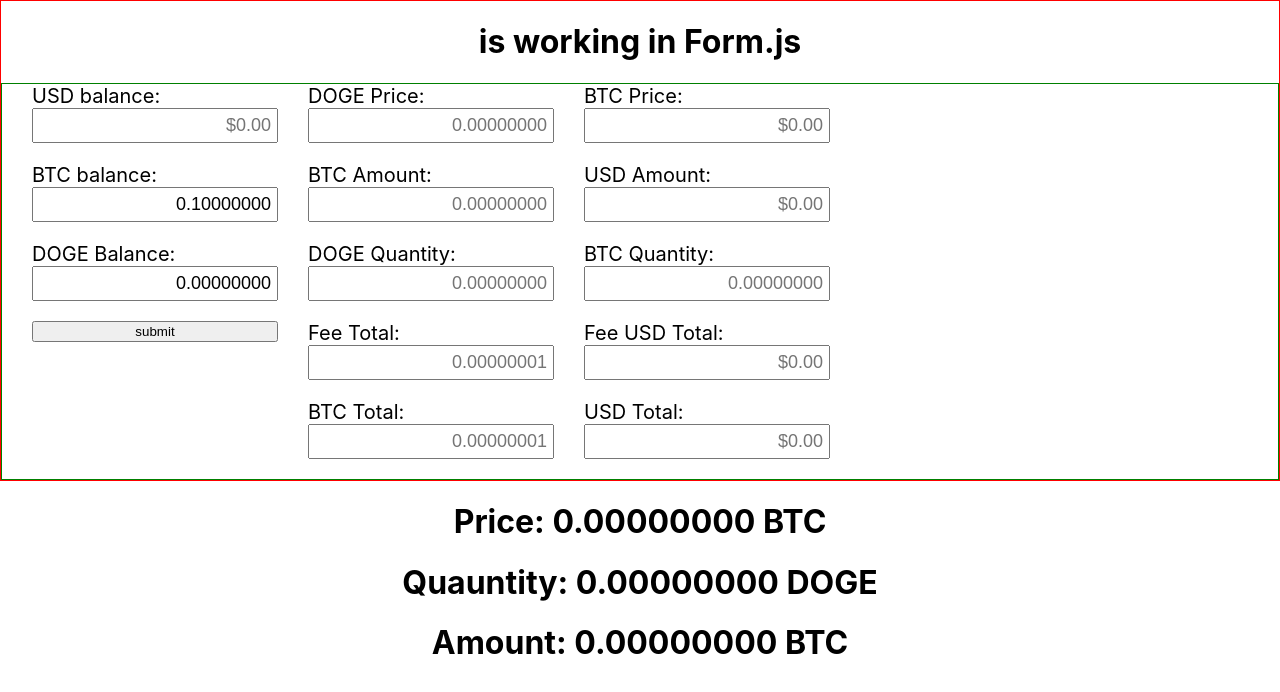
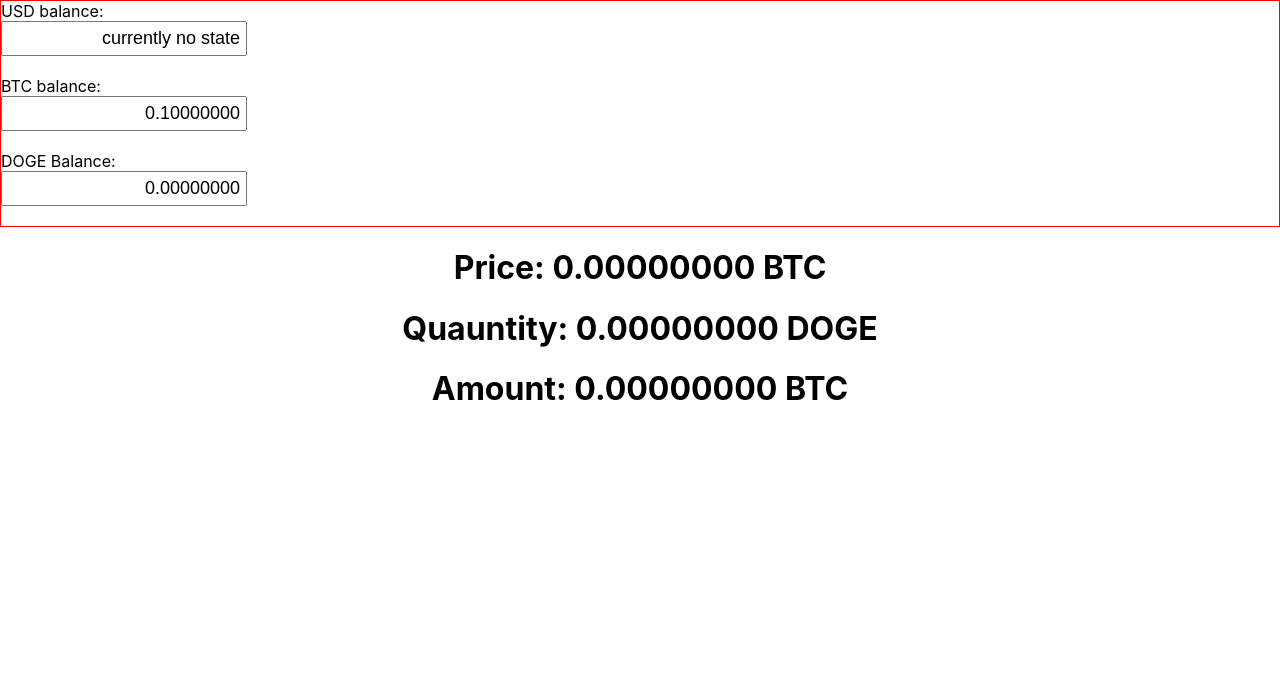
Before and after one commit to nomadic4life/CryptoTrader, a React (Create React App) app in the folder trade-crypto/: page / in a window 1280 px wide. Shown: the top 692 px of the page. Built offline with nearby package versions, Linux system fonts and the light colour scheme.

Commit message:
made some fixes with inputs

```diff
--- a/trade-crypto/src/App.js
+++ b/trade-crypto/src/App.js
@@ -2,7 +2,7 @@ import React, { Component } from 'react';
 import Form from './Components/Form'
 import './App.css';
 import { connect } from 'react-redux';
-import { updateState } from './actions'
+import { updateState, updateInputs } from './actions'
 
 
 class App extends Component {
@@ -18,24 +18,28 @@ class App extends Component {
     total: null,  // btc
   }
 
-  handleOnSubmit = ({price, quantity, amount, balance, qBalance}) => {
+  handleOnSubmit = ({price, quantity, amount, balance, qBalance}, tradeType) => {
     const crypto = [price, quantity, amount];
     console.log(price, quantity, amount)
 
     this.props.updateState({
+      type: tradeType.pair,
       price:  this.toCryptoValue(price),
       quantity: this.toCryptoValue(quantity),
       amount: this.toCryptoValue(amount),
       btcBalance: this.toCryptoValue(balance),
       quantityBalance: this.toCryptoValue(qBalance),
-      // resetPrice: '',
-      // resetQuantity: '',
-      // resetAmount: '',
-      // resetFee: '',
-      // resetTotal: '',
-      // resetBalance: '',
     })
 
+    this.props.updateInputs({
+      price: '',
+      quantity: '',
+      amount: '',
+      fee: '',
+      total: '',
+      balance: '',
+      qBalance: '',
+    })
   }
 
   toCryptoValue = (stringNum) => {
@@ -111,4 +115,7 @@ const mapStatetoProps = state => {
   }
 }
 
-export default connect(mapStatetoProps, {updateState})(App);
+export default connect(mapStatetoProps, {
+  updateState,
+  updateInputs
+})(App);
--- a/trade-crypto/src/Components/Form.js
+++ b/trade-crypto/src/Components/Form.js
@@ -1,12 +1,19 @@
 import React from 'react';
 import styled from 'styled-components';
+import TradeComponent from './TradeComponent';
+import { Route } from 'react-router-dom';
 import { connect } from 'react-redux';
 import { updateInputs } from '../actions'
 
 const FormContent = styled.div`
   border: 1px solid red;
   display: flex;
+  // flex-direction: column;
+
+  .balance {
+    display: flex;
     flex-direction: column;
+  }
 
   form {
     border: 1px solid green;
@@ -36,21 +43,6 @@ const FormContent = styled.div`
 
 class Form extends React.Component {
 
-  state = {
-    btcBalance: '0.10000000',
-    btcNewBalance: '',
-    dogePrice: '',
-    dogeQuantity: '0.00000000',
-    btcAmount: '0.00000000',
-    fee: '',
-    feeRate: 0.002,
-    total: '',
-
-    btcPrice: '',
-    usdAmount: '',
-    btcQuantity: ''
-  }
-
   handleOnChange = e => {
 
     let alpha = 'abcdefghifklmnopqrstuvwxyzABCDEFGHIJKLMNOPQRSTUVWXZY ;"`~!@#%^&*()_+=-[]{}\\|\'/,';
@@ -62,39 +54,26 @@ class Form extends React.Component {
       return Math.round(Number(num) * Math.pow(10,8));
     }
 
-
     let a,b,c;
-    let d = this.props.btcPrice;
     a = cryptoValue(this.props.price) || 0;
     b = cryptoValue(this.props.quantity) || 0;
     c = cryptoValue(this.props.amount) || 0;
-    // e = cryptoValue(this.props.qBalance) || 0;
-    console.log(e.target.value, a)
 
     if(e.target.name === 'price') {
+
       a = cryptoValue(e.target.value);
       c = Math.round(Math.round(a * b) / Math.pow(10,8));
+    } else if(e.target.name === 'quantity') {
 
-    } else if(e.target.name === 'quantity') {
       b = cryptoValue(e.target.value);
       c = Math.round(Math.round(a * b) / Math.pow(10,8));
+    } else if(e.target.name === 'amount') {
 
-    } else if(e.target.name === 'amount') {
       c = cryptoValue(e.target.value);
       b = Math.round(1/a * c * Math.pow(10,8));
-
-    } else if(e.target.name === 'btcPrice'){
-
-      d = e.target.value;
-    } else if(e.target.name === 'usdAmount') {
-
-    } else if(e.target.name === 'btcQuantity') {
-
     }
 
     let total = Math.round(this.props.feeRate * c + c);
-
-    console.log( total, cryptoFormat(this.props.btcBalance - total));
 
     this.props.updateInputs({
       price: cryptoFormat(a),
@@ -106,21 +85,6 @@ class Form extends React.Component {
       qBalance: cryptoFormat(this.props.dogeBalance + b),
       [e.target.name]: e.target.value,
     })
-
-    console.log(this.props.dogeBalance, this.props.qBalance, b, 'cheching balance')
-
-
-    // this.setState({
-    //   dogePrice: cryptoFormat(a),
-    //   dogeQuantity: cryptoFormat(b),
-    //   btcAmount: cryptoFormat(c),
-    //   fee: cryptoFormat(this.state.feeRate * c),
-    //   total: cryptoFormat(total),
-    //   btcNewBalance: cryptoFormat(cryptoValue(this.state.btcBalance) - total),
-
-    //   btcPrice: d,
-    //   [e.target.name]: e.target.value,
-    // })
 
     function cryptoFormat(num) {
 
@@ -154,25 +118,15 @@ class Form extends React.Component {
 
   render() {
 
-    console.log(this.props,'here')
-
     return (
       <FormContent>
 
-        <h1>is working in Form.js</h1>
+        <div className='balance'>
 
-        <form
-          autoComplete="off"
-          onSubmit = { e => {
-          e.preventDefault();
-          this.props.handleOnSubmit(this.props.input);
-        } }>
-
-          <div className='balance'>
           <label> USD balance: </label>
           <input
-              name = {'btcBalance'}
-              value = { this.state.usdNewBalance || this.state.usdBalance}
+            name = {'usdBalance'}
+            value = { 'currently no state'}
             placeholder = {'$0.00'}
             type = "text"
             readOnly
@@ -182,7 +136,7 @@ class Form extends React.Component {
           <input
             name = {'btcBalance'}
             value = { this.props.calculatedBalance || this.props.toCryptoString(this.props.btcBalance) }
-              placeholder = {'0.00000001'}
+            placeholder = {'0.00000000'}
             type = "text"
             readOnly
           />
@@ -191,113 +145,39 @@ class Form extends React.Component {
           <input
             name = {'dogeBalance'}
             value = { this.props.qBalance || this.props.toCryptoString(this.props.dogeBalance)}
-              placeholder = {'0.00000001'}
-              type = "text"
-              readOnly
-            />
-
-            <button type = {'submit'}>submit</button>
-          </div>
-
-          <div className='doge-btc'>
-
-            <label> DOGE Price: </label>
-            <input
-              name = {'price'}
-              value = {this.props.price}
             placeholder = {'0.00000000'}
-              type = "text"
-              onChange = {this.handleOnChange}
-            />
-
-            <label> BTC Amount: </label>
-            <input
-              name = {'amount'}
-              value = {this.props.amount}
-              placeholder = {'0.00000000'}
-              type = "text"
-              onChange = {this.handleOnChange}
-            />
-
-            <label> DOGE Quantity: </label>
-            <input
-              name = {'quantity'}
-              value = {this.props.quantity}
-              placeholder = {'0.00000000'}
-              type = "text"
-              onChange = {this.handleOnChange}
-            />
-
-            <label> Fee Total: </label>
-            <input
-              name = {'fee'}
-              value = {this.props.fee}
-              placeholder = {'0.00000001'}
-              type = "text"
-              readOnly
-            />
-
-            <label> BTC Total: </label>
-            <input
-              name = {'total'}
-              value = {this.props.total}
-              placeholder = {'0.00000001'}
             type = "text"
             readOnly
           />
 
         </div>
 
-          <div className='btc-usd'>
+        {this.props.tradeType.map( type => {
 
-            <label> BTC Price: </label>
-            <input
-              name = {'btcPrice'}
-              value = {this.state.btcPrice}
-              placeholder = {'$0.00'}
-              type = "text"
-              onChange = {this.handleOnChange}
+          return (
+            <Route key = {type.id} path = {`/trade/${type.pair}`} render = { props => {
+
+              return (
+                <TradeComponent
+                  {...props}
+                  {...this.props}
+                  label = {{
+                    price: type.quantity,
+                    amount: type.amount,
+                    quantity: type.quantity,
+                    total: type.amount,
+                  }}
+                  tradeType = {{
+                    pair: type.pair,
+                    amount: type.amount,
+                    quantity: type.quantity,
+                  }}
+                  handleOnChange = {this.handleOnChange}
                 />
-
-            <label> USD Amount: </label>
-            <input
-              name = {'usdAmount'}
-              value = {this.state.usdAmount}
-              placeholder = {'$0.00'}
-              type = "text"
-              onChange = {this.handleOnChange}
-            />
-
-            <label> BTC Quantity: </label>
-            <input
-              name = {'btcQuantity'}
-              value = {this.state.btcQuantity}
-              placeholder = {'0.00000000'}
-              type = "text"
-              onChange = {this.handleOnChange}
-            />
-
-            <label> Fee USD Total: </label>
-            <input
-              name = {'usdFee'}
-              value = {this.state.usdFee}
-              placeholder = {'$0.00'}
-              type = "text"
-              readOnly
-            />
-
-            <label> USD Total: </label>
-            <input
-              name = {'usdTotal'}
-              value = {this.state.usdTotal}
-              placeholder = {'$0.00'}
-              type = "text"
-              readOnly
-            />
-
-          </div>
-
-        </form>
+              )
+            }} />
+          )
+        })}
 
       </FormContent>
     )
@@ -319,6 +199,7 @@ const mapStateToProps = state => {
     fee: state.inputs.fee,
     total: state.inputs.total,
     input: state.inputs,
+    tradeType: state.tradingPairs
   })
 }
 
--- /dev/null
+++ b/trade-crypto/src/Components/TradeComponent.js
@@ -0,0 +1,80 @@
+import React from 'react';
+import styled from 'styled-components';
+
+const FormContent = styled.div`
+
+  .trade-pair form {
+    display: flex;
+    flex-direction: column;
+  }
+`;
+
+const TradeComponent = props => {
+  console.log(props)
+
+  return (
+    <FormContent>
+
+      <div className='trade-pair'>
+
+        <form
+            autoComplete="off"
+            onSubmit = { e => {
+            e.preventDefault();
+            props.handleOnSubmit(props.input, props.tradeType);
+          } }>
+
+          <label> {props.label.price} Price: </label>
+          <input
+            name = {'price'}
+            value = {props.price}
+            placeholder = {'0.00000000'}
+            type = "text"
+            onChange = {props.handleOnChange}
+          />
+
+          <label> {props.label.amount} Amount: </label>
+          <input
+            name = {'amount'}
+            value = {props.amount}
+            placeholder = {'0.00000000'}
+            type = "text"
+            onChange = {props.handleOnChange}
+          />
+
+          <label> {props.label.quantity} Quantity: </label>
+          <input
+            name = {'quantity'}
+            value = {props.quantity}
+            placeholder = {'0.00000000'}
+            type = "text"
+            onChange = {props.handleOnChange}
+          />
+
+          <label> Fee Total: </label>
+          <input
+            name = {'fee'}
+            value = {props.fee}
+            placeholder = {'0.00000000'}
+            type = "text"
+            readOnly
+          />
+
+          <label> {props.label.total} Total: </label>
+          <input
+            name = {'total'}
+            value = {props.total}
+            placeholder = {'0.00000000'}
+            type = "text"
+            readOnly
+          />
+
+          <button type = {'submit'}>submit</button>
+        </form>
+
+      </div>
+    </FormContent>
+  )
+}
+
+export default TradeComponent
--- a/trade-crypto/src/actions/index.js
+++ b/trade-crypto/src/actions/index.js
@@ -1,8 +1,9 @@
 
 export const updateState = cryptoData => {
   console.log(cryptoData)
-
-  return { type: 'UPDATE_DATA', payload: cryptoData };
+  if(cryptoData.type === 'doge-btc'){
+    return { type: 'UPDATE_DOGE', payload: cryptoData };
+  }
 }
 
 export const updateInputs = cryptoInputs => {
```
Also changed, not shown: trade-crypto/src/reducers/index.js (+16 -11 lines). Lines whose indentation alone changed are shown as unchanged.
